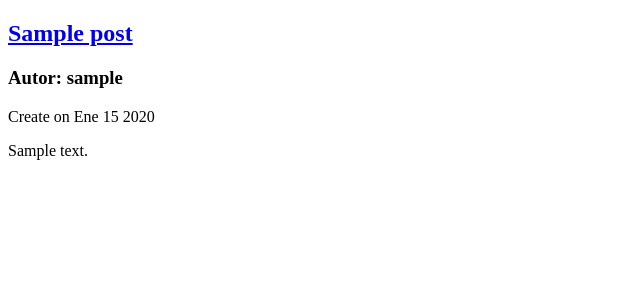
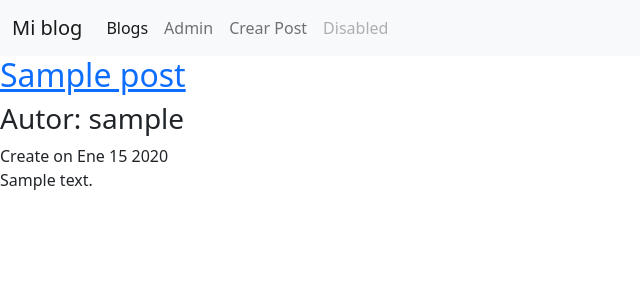
Before and after one commit to ivelitaunsa/PW2-22A-E02-Lab05, a Django app: page / in a window 1280 px wide. Shown: the top 300 px of the page, without its empty margins (0-640 px from the left). Run offline with Django 4.2, Linux system fonts and the light colour scheme; tables that the repository leaves empty hold one stand-in row (values such as "Sample post").

Commit message:
Incluyendo boostrap y creando barra de navegacion

```diff
--- a/blog/templates/blog/layout.html
+++ b/blog/templates/blog/layout.html
@@ -6,14 +6,16 @@
   <meta charset="UTF-8">
   <meta http-equiv="X-UA-Compatible" content="IE=edge">
   <meta name="viewport" content="width=device-width, initial-scale=1.0">
+  <link href="https://cdn.jsdelivr.net/npm/bootstrap@5.2.0-beta1/dist/css/bootstrap.min.css" rel="stylesheet" integrity="sha384-0evHe/X+R7YkIZDRvuzKMRqM+OrBnVFBL6DOitfPri4tjfHxaWutUpFmBp4vmVor" crossorigin="anonymous">
   </head>
 
   <title>My blog</title>
 </head>
 <body>
+
+    {% include 'blog/partials/_navbar.html' %}
     {% block content %}
     {% endblock  %}
-  </div>
 
 </body>
 </html>
--- /dev/null
+++ b/blog/templates/blog/partials/_navbar.html
@@ -0,0 +1,16 @@
+<nav class="navbar navbar-expand-lg bg-light">
+  <div class="container-fluid">
+    <a class="navbar-brand" href="/">Mi blog</a>
+    <button class="navbar-toggler" type="button" data-bs-toggle="collapse" data-bs-target="#navbarNavAltMarkup" aria-controls="navbarNavAltMarkup" aria-expanded="false" aria-label="Toggle navigation">
+      <span class="navbar-toggler-icon"></span>
+    </button>
+    <div class="collapse navbar-collapse" id="navbarNavAltMarkup">
+      <div class="navbar-nav">
+        <a class="nav-link active" aria-current="page" href="/">Blogs</a>
+        <a class="nav-link" href="/admin">Admin</a>
+        <a class="nav-link" href="#">Crear Post</a>
+        <a class="nav-link disabled">Disabled</a>
+      </div>
+    </div>
+  </div>
+</nav>
```
